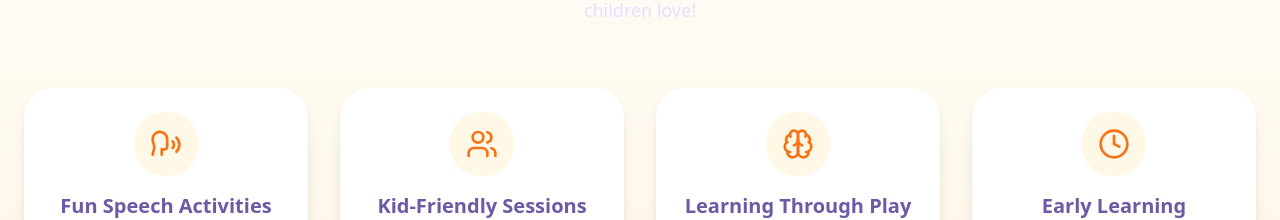
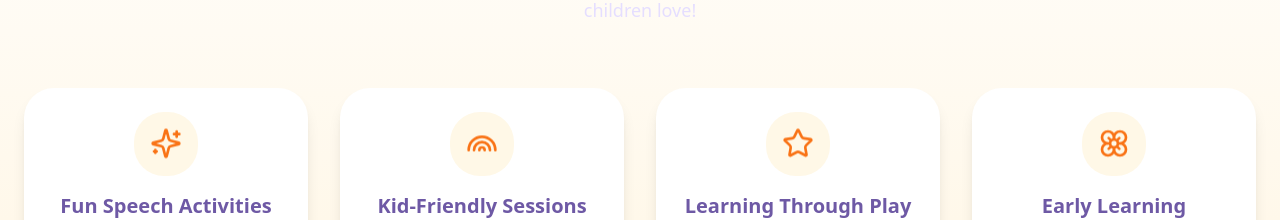
Before and after one commit to daryld1006/speakeazi-connect, a React (Vite) app: page / in a window 1280 px wide. Shown: the part 1020-1240 px from the top of the page. Built offline with nearby package versions, Linux system fonts and the light colour scheme.

Commit message:
Add creative icons
Updated the existing icons in the project to more artistic and creative designs to enhance the overall visual appeal. This change aims to improve the aesthetic quality of the UI components.
[skip gpt_engineer]

```diff
--- a/src/components/Services.tsx
+++ b/src/components/Services.tsx
@@ -1,24 +1,24 @@
-import { Speech, Users, Brain, Clock } from 'lucide-react';
+import { Sparkles, Rainbow, Star, Flower } from 'lucide-react';
 import { motion } from 'framer-motion';
 
 const services = [
   {
-    icon: Speech,
+    icon: Sparkles,
     title: "Fun Speech Activities",
     description: "Interactive games and exercises that make speech practice exciting!",
   },
   {
-    icon: Users,
+    icon: Rainbow,
     title: "Kid-Friendly Sessions",
     description: "Engaging therapy sessions designed specifically for children.",
   },
   {
-    icon: Brain,
+    icon: Star,
     title: "Learning Through Play",
     description: "Making progress while having fun with games and activities.",
   },
   {
-    icon: Clock,
+    icon: Flower,
     title: "Early Learning",
     description: "Helping young minds develop strong communication skills early.",
   },
@@ -55,7 +55,7 @@ const Services = () => {
               className="p-6 bg-white rounded-bubble shadow-lg hover:shadow-xl transition-all duration-300"
             >
               <div className="w-16 h-16 bg-primary-light rounded-bubble flex items-center justify-center mb-4 mx-auto">
-                <service.icon className="w-8 h-8 text-primary" />
+                <service.icon className="w-8 h-8 text-primary animate-bounce-slight" />
               </div>
               <h3 className="text-xl font-semibold mb-3 text-secondary text-center">{service.title}</h3>
               <p className="text-secondary-light text-center">{service.description}</p>
```
